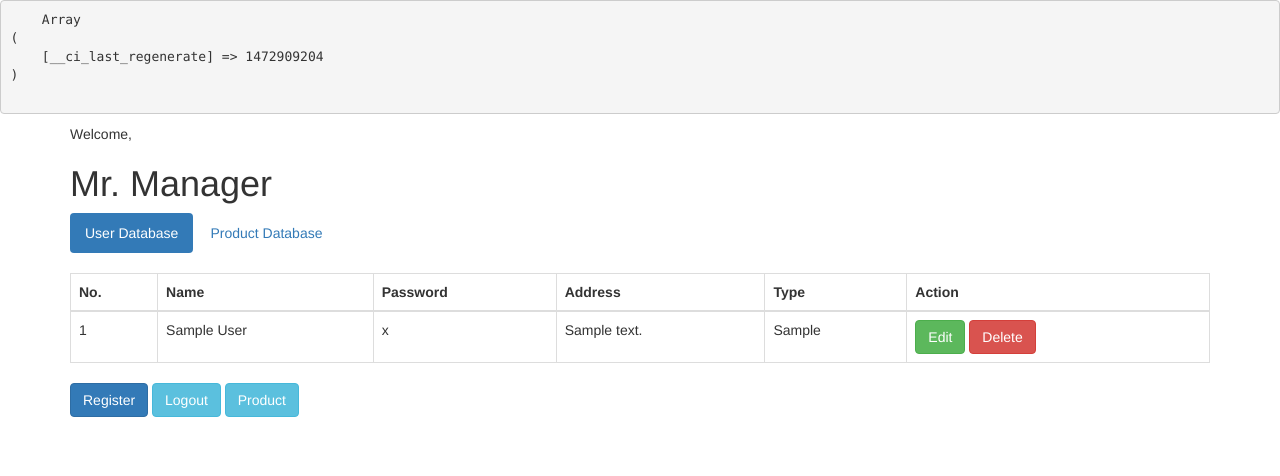
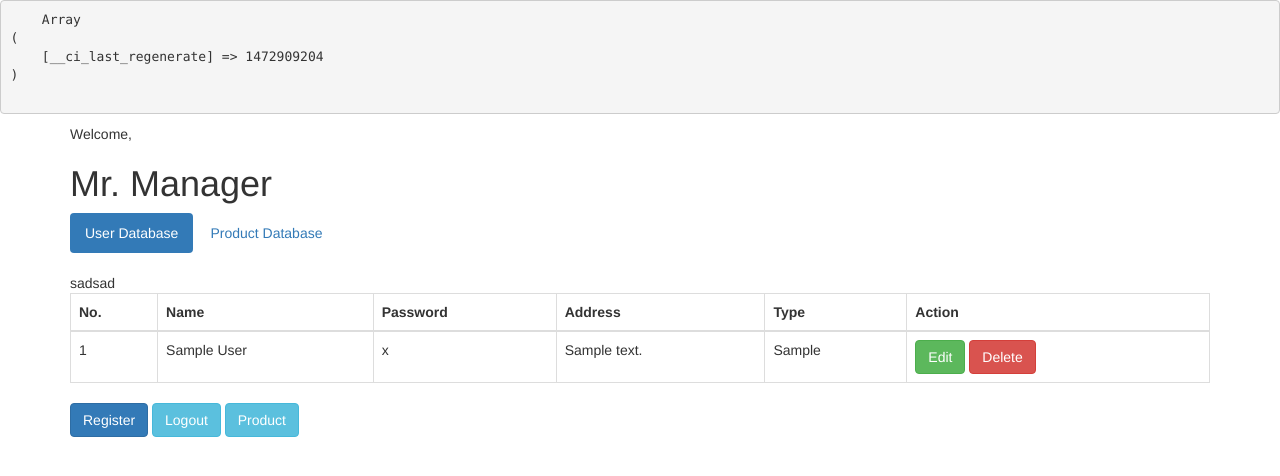
Before and after one commit to josuareynaldo/beta, a CodeIgniter app: page /beta/index.php/manager/index in a window 1280 px wide. Shown: the top 476 px of the page. Run offline with CodeIgniter, Linux system fonts and the light colour scheme; tables that the repository leaves empty hold one stand-in row (values such as "Sample post").

Commit message:
tes commit

```diff
--- a/application/views/manager.php
+++ b/application/views/manager.php
@@ -45,7 +45,7 @@
 	                <th>Password</th>
 	                <th>Address</th>
 	                <th>Type</th>
-	                <th>Action</th>
+	                <th>Action</th>sadsad
 	              </tr>
 	            </thead>
 	            <tbody>
```
